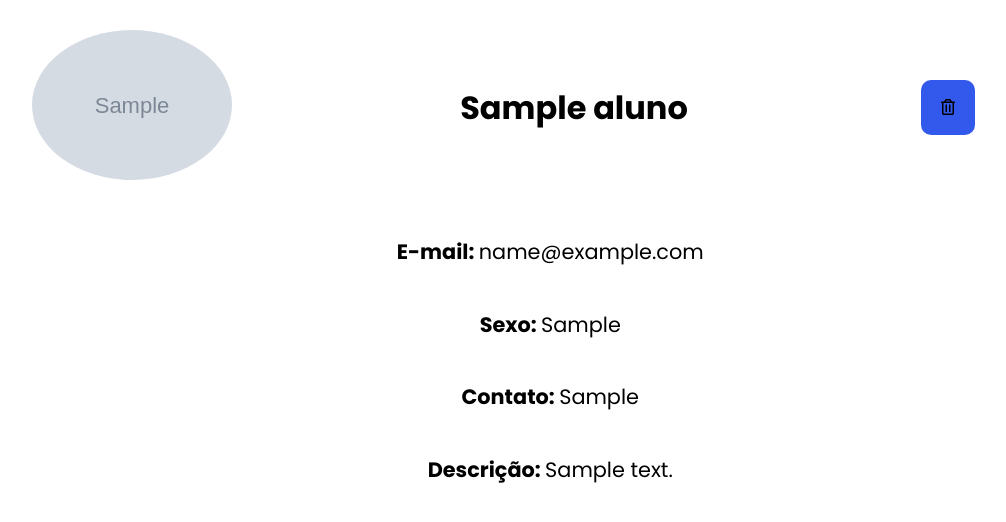
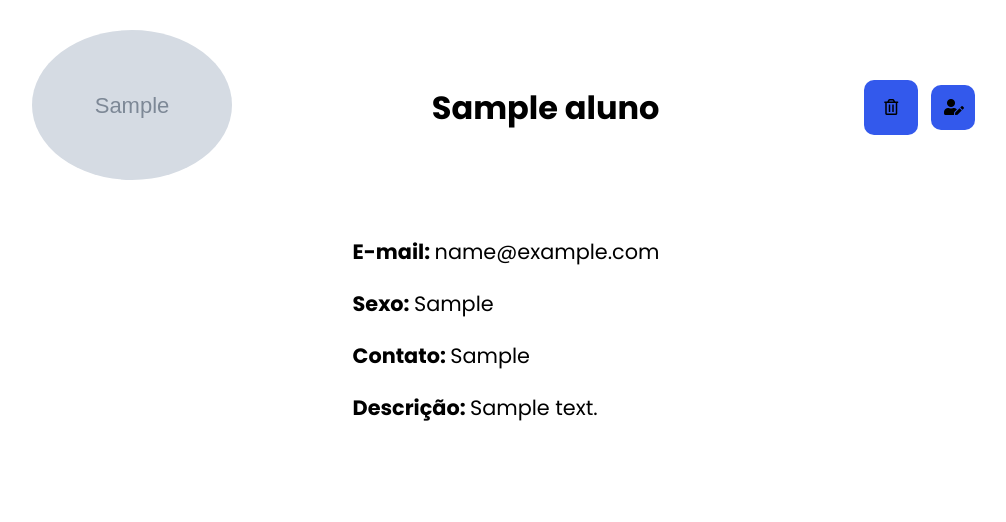
Before and after one commit to paulohenriquegama/Crud-De-Alunos, a Flask app: page /aluno/1 in a window 1280 px wide; the page is wider, and only the part inside the window is pictured. Shown: the part 231-753 px from the top of that part, without its empty margins (134-1140 px from the left). Run offline with Flask 2, Linux system fonts and the light colour scheme; tables that the repository leaves empty hold one stand-in row (values such as "Sample post"); grey boxes marked "Sample" are stand-in pictures.

Commit message:
Adicionando icone de edição

```diff
--- a/static/css/pages/aluno.css
+++ b/static/css/pages/aluno.css
@@ -1,3 +1,10 @@
+.container {
+  width: 100%;
+  display: flex;
+  flex-direction: column;
+  align-items: center;
+}
+
 .bloco-header {
   width: 75%;
   display: flex;
@@ -15,15 +22,19 @@
   font-size: 2rem;
 }
 
-.info {
-  width: 107%;
-  margin: 0 auto;
-  display: flex;
-  flex-direction: column;
-  justify-content: center;
-  align-items: center;
-}
-
 .info p {
   font-size: 1.3rem;
 }
+
+#edit {
+  background-color: var(--primaryColor);
+  border: none;
+  border-radius: 10px;
+  color: black;
+  cursor: pointer;
+  display: inline-block;
+  font-size: 16px;
+  margin: 0 5px;
+  padding: 10px 11px 10px 13px;
+  text-align: center;
+}
--- a/templates/aluno.html
+++ b/templates/aluno.html
@@ -15,15 +15,17 @@
 <body>
 
     {% include 'header.html' %}
-
+    <div class="container">
         <div class="bloco-header">
             <div class="imagem">
                 <img src="{{aluno.img_url}}" alt="{{aluno.nome}}">
             </div>
             <h2>{{aluno.nome}}</h2>
-        <div class="delete">
+            <div class="botoes">
                 <a href="#" class="botao"><i class="far fa-trash-alt"> </i></a></td>
+                <a href="#" id="edit"><i class="fas fa-user-edit"></i></a></td>
             </div>
+
         </div>
 
         <div class="info">
@@ -32,6 +34,8 @@
             <p><strong>Contato: </strong> {{aluno.contato}}</p>
             <p><strong>Descrição: </strong>{{aluno.descricao}}</p>
         </div>
+
+    </div>
 </body>
 
 </html>
```
Also changed, not shown: templates/create.html (+12 -0 lines). Lines whose indentation alone changed are shown as unchanged.
